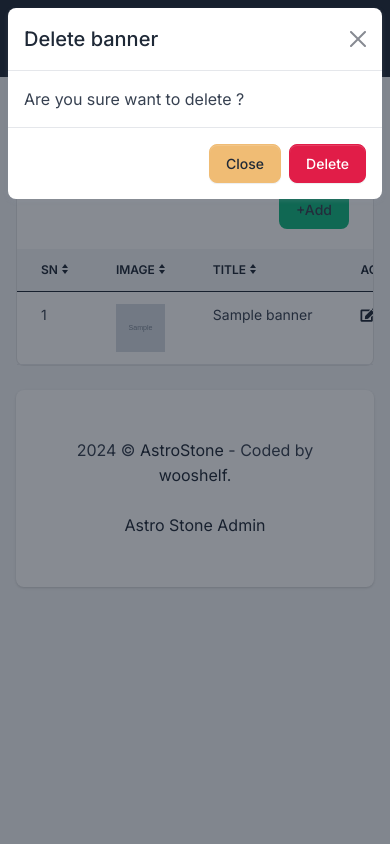
After one commit to errajendra/e-commerce-backend, a Django app: page /ecommerce/list-banners/ in a window 390 px wide, after a click that opens the changed part. The commit adds this page. Run offline with Django 4.2, Linux system fonts and the light colour scheme; tables that the repository leaves empty hold one stand-in row (values such as "Sample post"); grey boxes marked "Sample" are stand-in pictures; some libraries are stand-ins or nearby versions; grey boxes are pictures that could not be loaded.

Commit message:
[11:22 AM] Pankaj Singh                   Addons fromthe backend
1. in category listing there is no imgs , price ,no. of sold item , rateing

2.banner Api for home page (img and titel)

3. get profile Api

 [11:41 AM] Pankaj Singh
in Adress Api Add Filds --- Phone , Name , Email ID

```diff
--- a/ecommerce/api/urls.py
+++ b/ecommerce/api/urls.py
@@ -1,7 +1,7 @@
 from rest_framework.routers import DefaultRouter
 from django.urls import path, include
 from .views import (
-    CategoryView, ProductView, CartView,
+    CategoryView, ProductView, CartView, BannerView,
     ProductReviewView,
     OrderCartProduct, OrderListView, TransactionListView,
     UserAddressView,
@@ -9,6 +9,7 @@ from .views import (
 
 router = DefaultRouter()
 
+router.register('banners', BannerView, basename='banners')
 router.register('categories', CategoryView, basename='categories')
 router.register('products', ProductView, basename='products')
 router.register('cart', CartView, basename='cart')
--- a/ecommerce/models.py
+++ b/ecommerce/models.py
@@ -2,6 +2,11 @@ from django.db import models
 from django_ckeditor_5.fields import CKEditor5Field
 from user.models import BaseModel, CustomUser as User, _
 
+
+
+class Banner(models.Model):
+    image = models.ImageField()
+    title = models.CharField(max_length=50)
 
 
 
@@ -10,6 +15,9 @@ class UserAddress(BaseModel):
     A model representing a user's address.
     """
     user = models.ForeignKey(User, on_delete=models.CASCADE, related_name="addresses")
+    name = models.CharField('House Number', max_length=50, null=True, blank=True)
+    mobile_number = models.CharField('Mobile Number', max_length=15, null=True, blank=True)
+    email = models.EmailField('Delivery Email', null=True, blank=True)
     house_number = models.CharField('House Number', max_length=20, null=True, blank=True)
     street = models.CharField('Street Address', max_length=250)
     city = models.CharField('City', max_length=100)
@@ -40,6 +48,7 @@ class Category(BaseModel):
     """
     name = models.CharField("Name", max_length=100)
     description = models.TextField('Description', blank=True, null=True)
+    image = models.ImageField(upload_to='category/', default="product-default.jpg")
 
     def __str__(self):
         return self.name
--- a/ecommerce/urls.py
+++ b/ecommerce/urls.py
@@ -31,6 +31,12 @@ urlpatterns = [
     path('list-productreviews/<int:id>/', list_productreviews, name='list_productreviews'),
     path('delete-productreview/<int:pk>/', delete_productreview, name='delete_productreview'),
 
+    # Banner  Urls
+    path('add-banner/', add_banner, name='add_banner'),
+    path('update-banner/<int:pk>/', update_banner, name='update_banner'),
+    path('list-banners/', list_banners, name='list_banners'),
+    path('delete-banner/<int:pk>/', delete_banner, name='delete_banner'),
+
     # Cart  Urls
     path('list-user-cart/<int:pk>/', user_cart_list, name='list_user_cart'),
     path('delete-cart/<int:pk>/', delete_cart, name='delete_cart'),
--- a/ecommerce/views.py
+++ b/ecommerce/views.py
@@ -3,10 +3,12 @@ from django.contrib import messages
 from django.shortcuts import get_object_or_404
 from .forms import (
     CategoryForm, ProductForm, ProductFAQsForm, ProductReviewForm,
+    BannerForm,
 )
 from .models import (
     Category, Product, ProductFAQ, ProductReview, Cart,
-    Order, Transaction
+    Order, Transaction,
+    Banner,
 )
 from user.models import CustomUser as User
 
@@ -179,6 +181,48 @@ def delete_productreview(request, pk):
 
 
 
+"""
+Product Reviews
+"""
+def add_banner(request):
+    if request.method == 'POST':
+        form = BannerForm(request.POST, request.FILES or None)
+        if form.is_valid():
+            form.save()
+            return redirect('list_banners')
+    else:
+        form = BannerForm()
+    return render(request, 'forms/form.html', {'form': form})
+
+
+def update_banner(request, pk):
+    banner = Banner.objects.get(id=pk)
+    if request.method == 'POST':
+        form = BannerForm(request.POST, request.FILES or None, instance=banner)
+        if form.is_valid():
+            form.save()
+            return redirect('list_banners')
+    else:
+        form = BannerForm(instance=banner)
+    return render(request, 'forms/form.html',
+     {'form': form, 'title': "Update Banner"})
+
+
+def list_banners(request):
+    banner = Banner.objects.all()
+    return render(
+        request, 'ecommerce/banners.html', {
+            'title': 'Banners',
+            'banners': banner})
+
+
+def delete_banner(request, pk):
+    banner = get_object_or_404(Banner, id=pk)
+    banner.delete()
+    return redirect('list_banners')
+
+
+
 """ Cart Views """
 def user_cart_list(request, pk):
     """ All Cart Items of Perticular User. """
--- /dev/null
+++ b/templates/ecommerce/banners.html
@@ -0,0 +1,70 @@
+{% extends 'base/base.html' %}
+{% load static %}
+{% block content %}
+
+<div class="row">
+    <div class="col">
+        <div class="card">
+            <!-- Card header -->
+            <div class="card-header border-0">
+                <h3 class="mb-0">{{title}} </h3>
+                <a href="{% url "add_banner" %}" class="bg-success btn float-end">+Add</a>
+            </div>
+            {% csrf_token %}
+            <!-- Light table -->
+            <div class="table-responsive">
+                <table class="table table-hover">
+                <thead class="thead-light">
+                    <tr>
+                        <th scope="col" class="sort" data-sort="name">SN</th>
+                        <th scope="col" class="sort" data-sort="name">Image</th>
+                        <th scope="col" class="sort" data-sort="name">Title</th>
+                        <th scope="col">Action</th>
+                    </tr>
+                </thead>
+                <tbody class="list">
+                    {% for banner in banners %}
+                    <tr>
+                        <td class="budget">
+                            {{forloop.counter}}
+                        </td>
+                        <td>
+                            <img src="{{banner.image.url}}" class="image-sm">
+                        </td>
+                        <td>
+                            {{banner.title}}
+                        </td>
+                        <td>
+                            <a href="{% url 'update_banner' banner.id %}"><i class="fa fa-edit" title="Update" ></i></a>
+                            <i class="fa fa-trash-alt" type="button" data-bs-toggle="modal" href="#deletebannerModal{{banner.id}}" style="background:transparent;"></i>
+                        </td>
+                    </tr>
+                     <!-- Modal -->
+
+                    <div class="modal fade" id="deletebannerModal{{banner.id}}" aria-hidden="true" aria-labelledby="exampleModalToggleLabel2" tabindex="-1">
+                        <div class="modal-dialog">
+                          <div class="modal-content">
+                            <div class="modal-header">
+                                <h5 class="modal-title" id="deleteModalLabel{{banner.id}}">Delete banner</h5>
+
+                              <button type="button" class="btn-close" data-bs-dismiss="modal" aria-label="Close"></button>
+                            </div>
+                            <div class="modal-body">
+                                Are you sure want to delete ?
+                            </div>
+                            <div class="modal-footer">
+                                <button type="button" class="btn btn-secondary" data-bs-dismiss="modal">Close</button>
+                                <a class="btn btn-danger" href="{% url 'delete_banner' banner.id %}">Delete</a>
+                            </div>
+                          </div>
+                        </div>
+                    </div>
+                    <!-- end Model -->
+                    {% endfor %}
+                </tbody>
+                </table>
+            </div>
+        </div>
+    </div>
+</div>
+{% endblock content %}
--- a/templates/includes/sidebar.html
+++ b/templates/includes/sidebar.html
@@ -85,6 +85,15 @@
         </a>
       </li>
 
+      <li class="nav-item {% if request.resolver_match.view_name == 'list_banners' %} active {% endif %}">
+        <a href="{% url 'list_banners' %}" class="nav-link">
+          <span class="sidebar-icon">
+            <i class="fas fa-list"></i>
+          </span>
+          <span class="sidebar-text">Banners</span>
+        </a>
+      </li>
+
       {% endif %}
     </ul>
   </div>
```
Also changed, not shown: ecommerce/admin.py (+9 -1 lines), ecommerce/api/serializers.py (+22 -2 lines), ecommerce/api/views.py (+10 -0 lines), ecommerce/forms.py (+15 -0 lines), media/qr-image.jpg (added), media/rajalal_pan.jpg (added).
